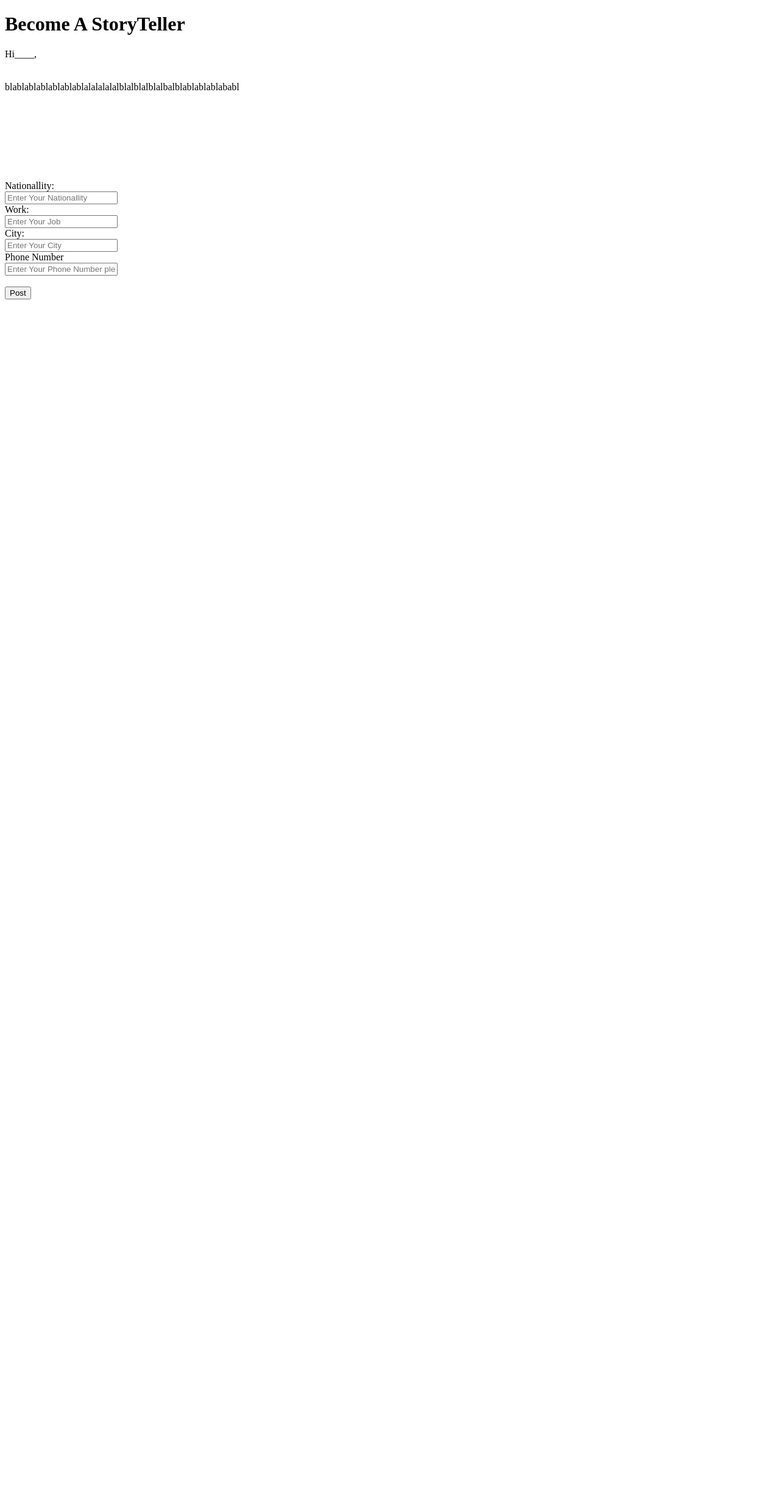
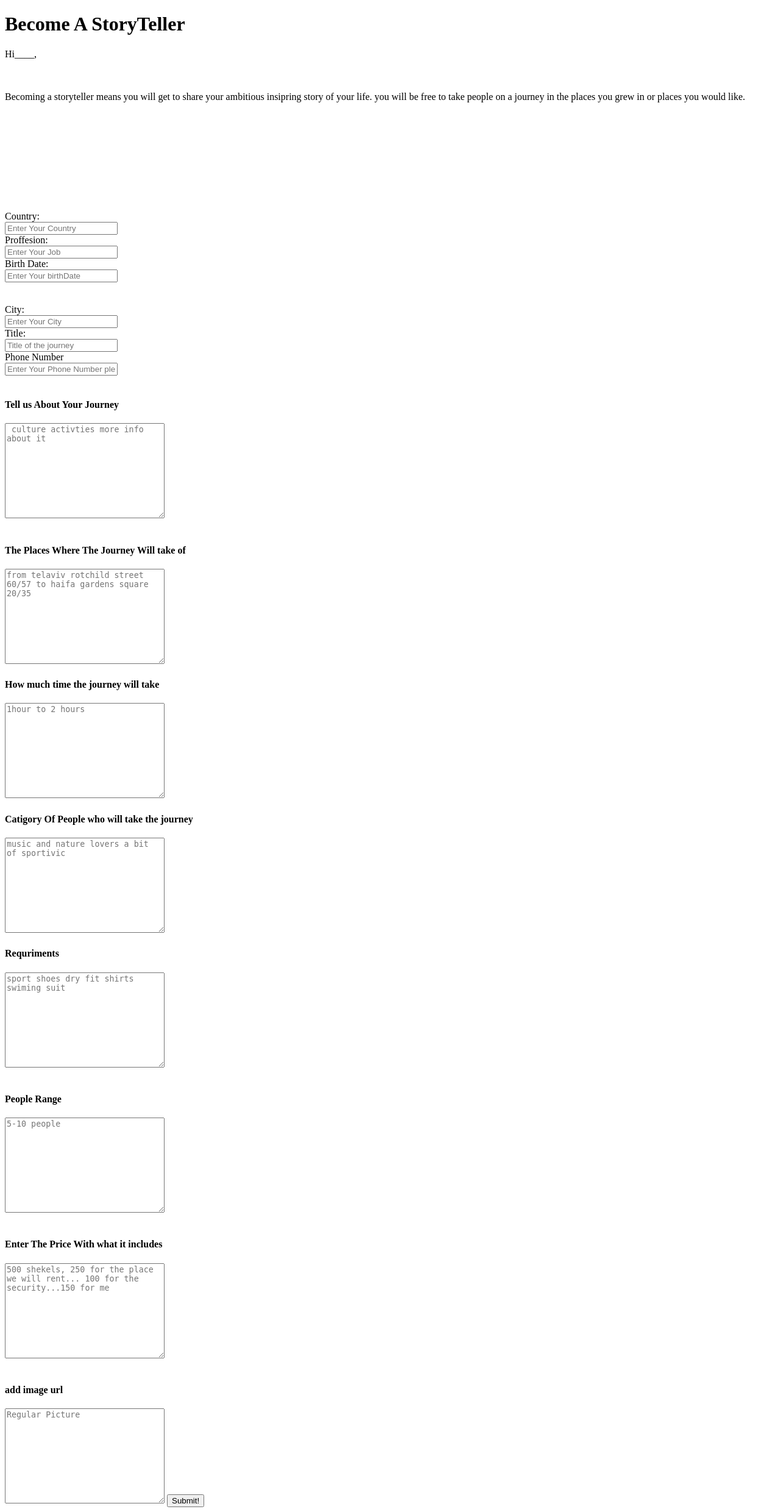
Before and after one commit to meet-projects/Y3S18-seed-app, a Flask app: page /apply in a window 1280 px wide. Shown: the whole page at 61% size. Before the commit the page ends 491 px from the top, so only its background shows below. Run offline with Flask 2, Linux system fonts and the light colour scheme; parts of the project's set-up code (start-up, migrations or seed data) failed here and were passed over.

Commit message:
Did everything that has to do with the Journey table with Ade

```diff
--- a/project/templates/apply.html
+++ b/project/templates/apply.html
@@ -1,31 +1,71 @@
 <!DOCTYPE html>
 <html>
 <head>
-	<title>story teller</title>
-	<h1>Become A StoryTeller</h1>
+  <title>story teller</title>
+  <h1>Become A StoryTeller</h1>
 </head>
 <body>
-	Hi____,
-	<br><br><br>
+  Hi____,
+  <br><br><br>
+  <p>Becoming a storyteller means you will get to share your ambitious insipring story of your life. you will be free to take people on a journey in the places you grew in or places you would like.</p>
 
-	blablablablablablablalalalalalblalblalblalbalblablablablababl
-
-	<br><br><br><br><br><br><br><br><br>
-<form method='POST' action="{{ url_for('apply')}}">
-  Nationallity:<br>
-  <input type="text" name="nation" placeholder="Enter Your Nationallity" required>
+  <br><br><br><br><br><br><br><br><br>
+   <form class ="addpost" action="{{url_for('apply')}}" method="POST">
+    Country:<br>
+  <input type="text" name="country" placeholder="Enter Your Country" required>
   <br>
-  Work:<br>
-  <input type="text" name="Job" placeholder="Enter Your Job" required>
+  Proffesion:<br>
+  <input type="text" name="profession" placeholder="Enter Your Job" required>
+  <br>
+  Birth Date:<br>
+  <input type="text" name="birthday" placeholder="Enter Your birthDate"required>
+  <br><br>
   <br>
   City:<br>
-  <input type="text" name="City" placeholder="Enter Your City" required>
+  <input type="text" name="city" placeholder="Enter Your City" required>
   <br>
+  Title:<br>
+  <input type="text" name="title" placeholder="Title of the journey">
+  <br>
+
   Phone Number<br>
-  <input type="text" name="Number" placeholder="Enter Your Phone Number please" required>
+  <input type="text" name="number" placeholder="Enter Your Phone Number please" required>
   <br><br>
-  <input type="submit" value="Post">
-</form>
+<h4> Tell us About Your Journey</h4>
+<textarea name="description" rows="10" cols="30" placeholder=" culture activties more info about it " required>
+</textarea>
 
+<br><br>
+
+<h4>The Places Where  The Journey Will take of</h4>
+<textarea name="location" rows="10" cols="30" placeholder="from telaviv rotchild street 60/57 to haifa gardens square 20/35" required>
+</textarea>
+<h4>How much time the journey will take</h4>
+<textarea name="duration" rows="10" cols="30" placeholder="1hour to 2 hours" required>
+</textarea>
+
+<h4>Catigory Of People who will take the journey</h4>
+<textarea name="category" rows="10" cols="30" placeholder="music and nature lovers a bit of sportivic" required>
+</textarea>
+<br>
+<h4>Requriments</h4>
+<textarea name="requirements" rows="10" cols="30" placeholder="sport shoes dry fit shirts swiming suit" required>
+</textarea>
+<br><br>
+<h4>People Range</h4>
+<textarea name="people_range" rows="10" cols="30" placeholder="5-10 people" required>
+</textarea>
+<br><br>
+<h4>Enter The Price With what it includes</h4>
+<textarea name="price" rows="10" cols="30" placeholder="500 shekels, 250 for the place we will rent... 100 for the security...150 for me" required>
+</textarea>
+<br><br>
+<h4>add image url</h4>
+<textarea name="picture" rows="10" cols="30" placeholder="Regular Picture" required>
+</textarea>
+
+  <button class="btn btn-lg postbtn" type="submit">Submit!</button>
+
+  </form>
 </body>
 </html>
--- a/project/users.py
+++ b/project/users.py
@@ -17,14 +17,14 @@ users_bp = Blueprint('users', __name__)
 def register():
     form = RegisterForm(request.form)
     # TODO: Fill this in!
-<<<<<<< HEAD
+#HEAD
 #    if request.method == 'POST'
 #        if form.validate_on_submit():
 #            name = form.name.data
 #            email = form.email.data
 #            password = form.password.data
 #    return render_template('register.html', form=form)
-=======
+
     if request.method == 'POST':
         if form.validate_on_submit():
             name = form.name.data
@@ -42,7 +42,7 @@ def register():
     else:
         return render_template('register.html')
 
->>>>>>> 36cb8842102142e12e53b81fec35d0ec9d8e8c61
+#>>>>>>> 36cb8842102142e12e53b81fec35d0ec9d8e8c61
 
 
 @users_bp.route('/login', methods=['GET', 'POST'])
--- a/project/views.py
+++ b/project/views.py
@@ -1,8 +1,8 @@
-from flask import render_template, request
+from flask import render_template, request, Flask
 from flask_login import login_required
+from . import app, db
 
-from . import app
-
+from project.models import Journey
 
 @app.route('/')
 def index():
@@ -18,16 +18,19 @@ def private_route():
 def apply():
 	if request.method=='POST':
 		new_journey = Journey()
+		#new_journey.creator_id = current_user.id
 		new_journey.title = request.form.get('title')
 		new_journey.description = request.form.get('description')
-		new_journey.start_location  = request.form.get('start_location')
-		new_journey.end_location  = request.form.get('end_location')
+		new_journey.location  = request.form.get('location')
 		new_journey.duration  = request.form.get('duration')
 		new_journey.category  = request.form.get('category')
 		new_journey.requirements  = request.form.get('requirements')
 		new_journey.people_range  = request.form.get('people_range')
+		new_journey.price  = request.form.get('price')
+		new_journey.picture  = request.form.get('picture')
 		db.session.add(new_journey)
 		db.session.commit()
+		return render_template('journey_table_test.html', journey=new_journey)
 	else:
 		return render_template('apply.html')
 
```
Also changed, not shown: project/models.py (+34 -0 lines), project/models2.py (deleted, +0 -41 lines), project/templates/journey_table_test.html (added, +19 -0 lines).
